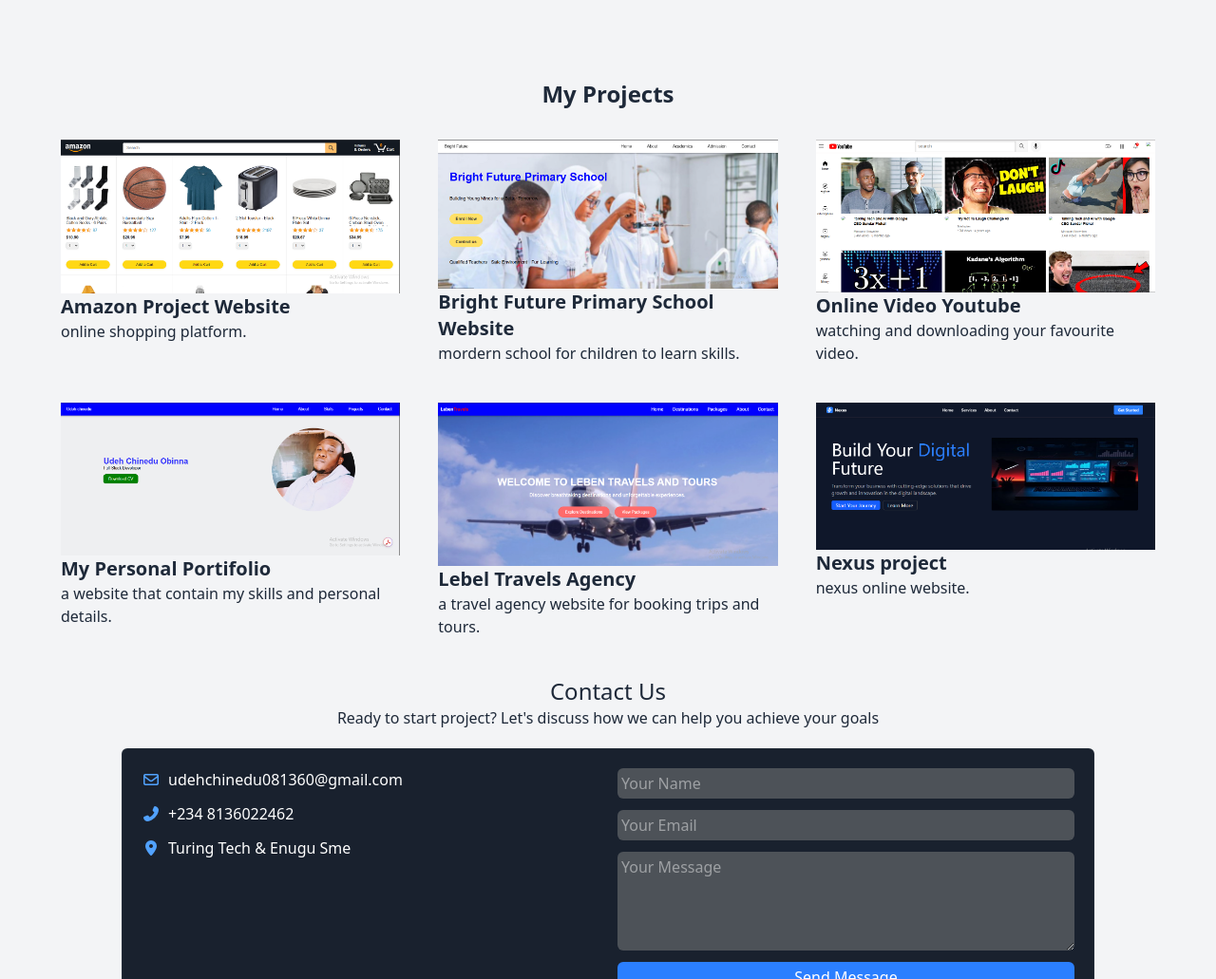
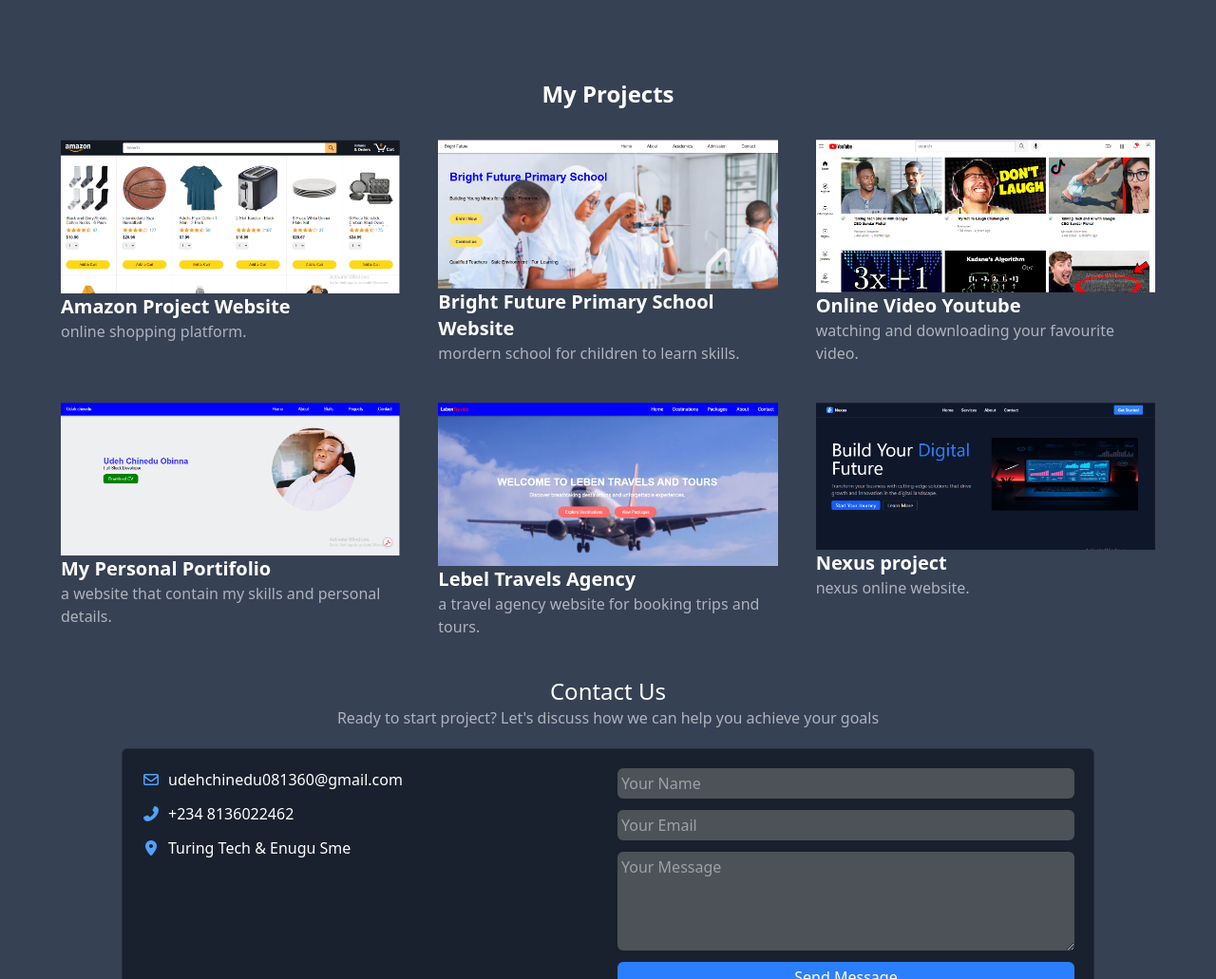
Before and after one commit to edu4life/my_portifolio, a website: page index.html in a window 1280 px wide. Shown: the part 1769-2800 px from the top of the page at 95% size. Drawn offline with nearby package versions, Linux system fonts and the light colour scheme.

Commit message:
added prompt

```diff
--- a/index.html
+++ b/index.html
@@ -15,7 +15,7 @@
 
       </head>
 
-<body class="bg-gray-100 text-gray-800">
+<body class="bg-gray-700 text-gray-800">
 
 <!-- NAVBAR -->
 
@@ -55,7 +55,7 @@
   <div class="flex flex-col-reverse justify-around gap-5 items-center  mx-auto md:flex-row md:pb-30">
 
   <div class="px-1">
-  <h1 class="text-3xl font-medium text-black md:text-4xl">Udeh Chinedu Obinna</h1>
+  <h1 class="text-3xl font-medium text-white md:text-4xl">Udeh Chinedu Obinna</h1>
   <p class="my-5 text-2xl text-blue-700">Full-Stack Web Developer</p>
   <a class="bg-green-700 rounded-2xl py-3 px-10 text-white" href="./images/cv-files/chinedu_cv.pdf" download="Udeh-Chinedu-Obinna-CV">Download CV</a>
   </div>
@@ -71,7 +71,7 @@
 <!--ABOUT-->
 
 <section class="p-1" id="about">
-  <h2 class="text-2xl text-center font-bold pt-20 pb-5">About Me</h2>
+  <h2 class="text-white text-2xl text-center font-bold pt-20 pb-5">About Me</h2>
 
   <div class="grid grid-cols-1 w-[80%] mx-auto gap-5 md:grid-cols-2">
 <div>
@@ -79,7 +79,7 @@
 </div>
 
 <div>
-  <p class=" text-justify text-xl"> I am passionate  about web development and creating modern websites.
+  <p class=" text-justify text-xl text-white/60"> I am passionate  about web development and creating modern websites.
    I have a strong interest in learning new technologies and improving my coding skills. I am dedicated to building responsive and user-friendly websites that provide great user experiences. I enjoy working on projects that challenge me and allow me to grow as a developer. My goal is to become a full-stack developer and contribute to the tech community by creating innovative solutions.
   </p>
 </div>
@@ -88,7 +88,7 @@
 
 <!-- SKILLS -->
 <section id="skills">
-    <h2 class="text-center pt-20 pb-8 text-2xl font-bold">My Skills</h2>
+    <h2 class="text-center pt-20 pb-8 text-2xl font-bold text-white">My Skills</h2>
 
     <div class="grid grid-cols-1 md:grid-cols-3 w-[90%] mx-auto gap-15 p-7">
 
@@ -125,50 +125,50 @@
 <!--Project-->
 
 <section id="project">
-  <h2 class="text-center text-2xl pt-20 pb-8 font-bold">My Projects</h2>
+  <h2 class="text-center text-2xl pt-20 pb-8 font-bold text-white">My Projects</h2>
 
   <div class="grid grid-cols-1 md:grid-cols-2 lg:grid-cols-3  w-[90%] mx-auto gap-10">
 
     <div class="project-card">
       <a href="https://edu4life.github.io/amazon-project-version-1/" target="_blank">
       <img src="./images/projects-images/amazon-pic.PNG" title="Visit udeh chinedu amazon project" alt="Project"></a>
-      <h3 class="text-xl font-bold">Amazon Project Website</h3>
-      <p>online shopping platform.</p>
+      <h3 class="text-xl font-bold text-white">Amazon Project Website</h3>
+      <p class="text-white/60">online shopping platform.</p>
     </div>
 
     <div>
       <a href="https://edu4life.github.io/primary-school-website-version-1/" target="_blank">
       <img src="./images/projects-images/bright-future-pic.PNG" title="Visit udeh chinedu primary school project" alt="Project"></a>
-      <h3 class="text-xl font-bold">Bright Future Primary School Website</h3>
-      <p>mordern school for children to learn skills.</p>
+      <h3 class="text-xl font-bold text-white">Bright Future Primary School Website</h3>
+      <p class="text-white/60">mordern school for children to learn skills.</p>
     </div>
 
     <div class="">
       <a href="https://edu4life.github.io/youtube-project-version-1/" target="_blank">
       <img src="./images/projects-images/youtube pic.PNG" title="Visit udeh chinedu youtube project" alt="Project"></a>
-      <h3 class="text-xl font-bold">Online Video Youtube</h3>
-      <p>watching and downloading your favourite video.</p>
+      <h3 class="text-xl font-bold text-white">Online Video Youtube</h3>
+      <p class="text-white/60">watching and downloading your favourite video.</p>
     </div>
 
     <div class="">
       <a href="https://edu4life.github.io/my_portifolio/" target="_blank">
       <img src="./images/projects-images/personal-portifolio-project.PNG" title="Visit udeh chinedu portifolio website"></a>
-      <h3 class="text-xl font-bold">My Personal Portifolio</h3>
-      <p>a website that contain my skills and personal details.</p>
+      <h3 class="text-xl font-bold text-white">My Personal Portifolio</h3>
+      <p class="text-white/60">a website that contain my skills and personal details.</p>
     </div>
 
     <div class="">
       <a href="https://edu4life.github.io/leben-travel-agency-version-1/" target="_blank">
       <img src="./images/projects-images/lebel-pic.PNG" title="Visit udeh chinedu portifolio website"></a>
-      <h3 class="text-xl font-bold">Lebel Travels Agency</h3>
-      <p>a travel agency website for booking trips and tours.</p>
+      <h3 class="text-xl font-bold text-white">Lebel Travels Agency</h3>
+      <p class="text-white/60">a travel agency website for booking trips and tours.</p>
     </div>
 
     <div class="">
       <a href="https://edu4life.github.io/tailwind-nexus-project-version-1/" target="_blank">
       <img src="./images/projects-images/nexus-pics.PNG" title="Visit udeh chinedu portifolio website"></a>
-      <h3 class="text-xl font-bold">Nexus project</h3>
-      <p>nexus online website.</p>
+      <h3 class="text-xl font-bold text-white">Nexus project</h3>
+      <p class="text-white/60">nexus online website.</p>
     </div>
   </div>
 
@@ -177,9 +177,9 @@
 <!--Contact-->
 
 <section class="pb-30" id="contact" >
-  <h3 class="text-center pt-10 text-2xl">Contact Us</h3>
+  <h3 class="text-center pt-10 text-2xl text-white">Contact Us</h3>
 
-  <p class="text-center pb-5">Ready to start project? Let's discuss how we can help you achieve your goals</p>
+  <p class="text-center pb-5 text-white/60">Ready to start project? Let's discuss how we can help you achieve your goals</p>
 
 
   <form class="grid grid-cols-1  md:grid-cols-2 w-[80%] mx-auto bg-[#19212e] border border-cyan-100/5 rounded-md p-5 gap-5">
--- /dev/null
+++ b/note.txt
@@ -0,0 +1,5 @@
+Hi Chartgpt, i am new software developer and i want you to help me build a landing page of a simple personal portifolio website.
+
+the landing page should have the following section: a menu bar, logo all on the same level.
+a hero section section that is about 50% of the lenght of the landing page and 100% if its width and partition it into two sections at right hand side let it have an image, and at left hand side let it have my full name written as udeh chinedu obinna, full-stack web developer and download cv.
+Build me this using tailwind css let IDE be visual studio code create a logo for me using my full name and place it at the top lefthand side. let the menu be sticky and let it have the following items Home, About, Skills, Projects, Contacts.
```
Also changed, not shown: css/output.css.
